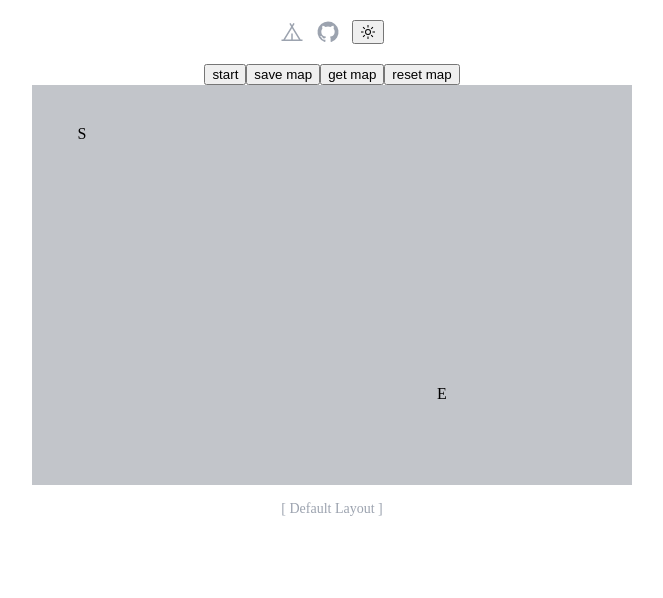
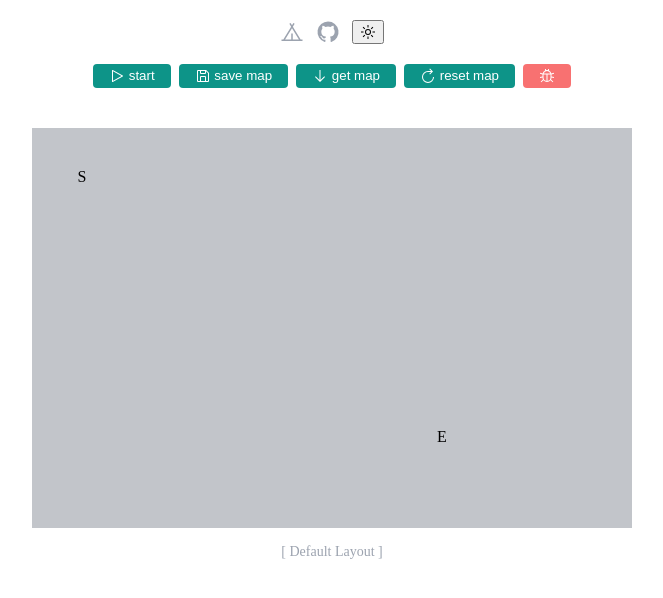
Before and after one commit to lzy1960/vue-findway, a Nuxt app: page /bfs in a window 1280 px wide. Shown: the top 598 px of the page, without its empty margins (308-971 px from the left). Built offline with nearby package versions, Linux system fonts and the light colour scheme.

Commit message:
feat: add debug mode and refactor

```diff
--- a/pages/bfs/index.vue
+++ b/pages/bfs/index.vue
@@ -1,24 +1,31 @@
 <template>
   <div class="bfs">
-    <button @click="findPath(start, end)">
+    <button btn mx-1 @click="findPath(start, end)">
+      <div btn-icon i-carbon-play />
       start
     </button>
-    <button @click="saveMap()">
+    <button btn mx-1 @click="saveMap()">
+      <div btn-icon i-carbon-save />
       save map
     </button>
-    <button @click="getMap()">
+    <button btn mx-1 @click="getMap()">
+      <div btn-icon i-carbon-arrow-down />
       get map
     </button>
-    <button @click="resetMap()">
+    <button btn mx-1 @click="resetMap()">
+      <div btn-icon i-carbon-restart />
       reset map
     </button>
-    <div :ref="el => mainEl = el" class="main">
+    <button btn mx-1 bg-gray :class="isDebug ? 'bg-red' : ''" @click="isDebug = !isDebug">
+      <div btn-icon i-carbon-debug />
+    </button>
+    <div :ref="el => mainEl = el" class="main" mt-10>
       <div v-for="_, y in HEIGHT" :key="y" h-5>
         <div
           v-for="__, x in WIDTH" :key="`${x}_${y}`" inline-block w-5 h-5 bg-gray-7 bg-op-30 vertical-top text-center
           cursor-pointer border border-dark hover:bg-op-80 :class="divClass(x, y)"
-          @mousedown="mousedown = true; setWall(map, x, y)" @mousemove="setWall(map, x, y)"
-          @contextmenu.prevent="delCurWall(map, x, y)" @mouseup="mousedown = false"
+          @mousedown="mousedown = true; setWall(x, y)" @mousemove="setWall(x, y)"
+          @contextmenu.prevent="delCurWall(x, y)" @mouseup="mousedown = false"
         >
           {{ content(x, y) }}
         </div>
@@ -73,13 +80,16 @@ const DEFAULT_MAP: () => Point[][] = () => Array(HEIGHT.value).fill(0).map(v =>
 
 
 // used variable
+const isDebug = ref(true)
 const map = ref([])
 const start: Point = [2, 2]
 const end: Point = [20, 15]
 const mousedown = ref(false)
+const isStart = (x: number, y: number) => x === start[0] && y === start[1]
+const isEnd = (x: number, y: number) => x === end[0] && y === end[1]
 const content = (x: number, y: number) => {
-  if (x === start[0] && y === start[1]) return 'S'
-  if (x === end[0] && y === end[1]) return 'E'
+  if (isStart(x, y)) return 'S'
+  if (isEnd(x, y)) return 'E'
   return map[y]?.[x] || ''
 }
 
@@ -98,13 +108,14 @@ const divClass = (x: number, y: number) => {
 const mainEl = ref()
 
 // wall methods
-const setWall = (map: Point[], x: number, y: number) => {
+const setWall = (x: number, y: number) => {
+  if(isStart(x, y) || isEnd(x, y)) return
   if (mousedown.value) {
-    map[y][x] = 3
+    setCurValue(x, y, 3)
   }
 }
-const delCurWall = (map: Point[], x: number, y: number) => {
-  map[y][x] = 0
+const delCurWall = (x: number, y: number) => {
+  setCurValue(x, y, 0)
 }
 
 // map methods
@@ -145,7 +156,9 @@ const findPath = async (start: Point, end: Point) => {
   async function insert (x: number, y: number, pre: Point) {
     // 越界
     if (x < 0 || x >= WIDTH.value || y < 0 || y >= HEIGHT.value || table[y][x] || map.value[y][x]) return
+    if(isDebug.value) {
       await sleep(1)
+    }
     table[y][x] = pre
     setCurValue(x, y, 1)
     queue.give([x, y])
@@ -161,16 +174,25 @@ const findPath = async (start: Point, end: Point) => {
         x = a
         y = b
         path.push(map.value[y][x])
+        if(isDebug.value) {
           await sleep(1)
+        }
         setCurValue(x, y, 2)
       }
       return path
     }
     const cur: Point = [x, y]
+    if(isDebug.value) {
       await insert(x, y - 1, cur)
       await insert(x, y + 1, cur)
       await insert(x - 1, y, cur)
       await insert(x + 1, y, cur)
+    } else {
+      insert(x, y - 1, cur)
+      insert(x, y + 1, cur)
+      insert(x - 1, y, cur)
+      insert(x + 1, y, cur)
+    }
   }
   return null
 }
--- a/unocss.config.ts
+++ b/unocss.config.ts
@@ -10,8 +10,8 @@ import {
 
 export default defineConfig({
   shortcuts: [
-    ['btn', 'px-4 py-1 rounded inline-block bg-teal-600 text-white cursor-pointer hover:bg-teal-700 disabled:cursor-default disabled:bg-gray-600 disabled:opacity-50'],
-    ['icon-btn', 'inline-block cursor-pointer select-none opacity-75 transition duration-200 ease-in-out hover:opacity-100 hover:text-teal-600'],
+    ['btn', 'px-4 py-1 rounded inline-block bg-teal-600 text-white cursor-pointer hover:bg-teal-700 disabled:cursor-default disabled:bg-gray-600 disabled:opacity-50 border-none'],
+    ['btn-icon', 'inline-block vertical-top'],
   ],
   presets: [
     presetUno(),
```
Lines whose indentation alone changed are shown as unchanged.
